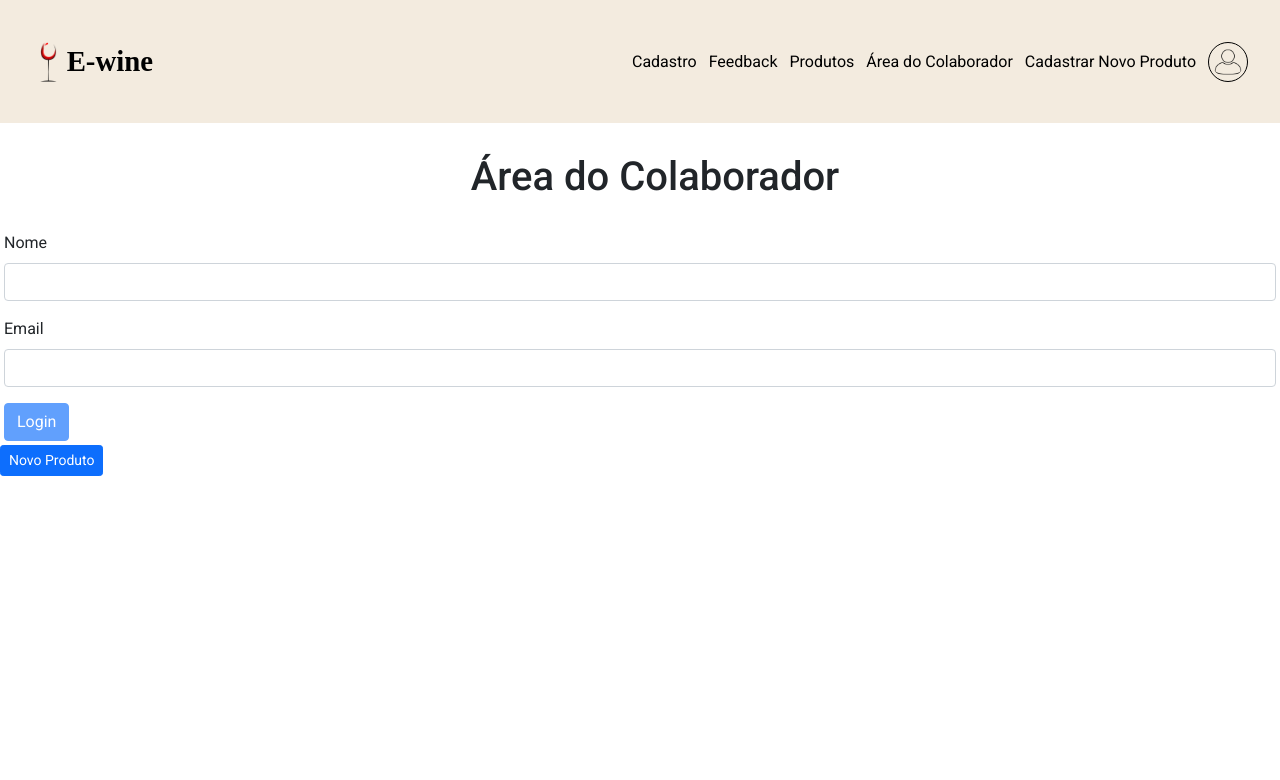
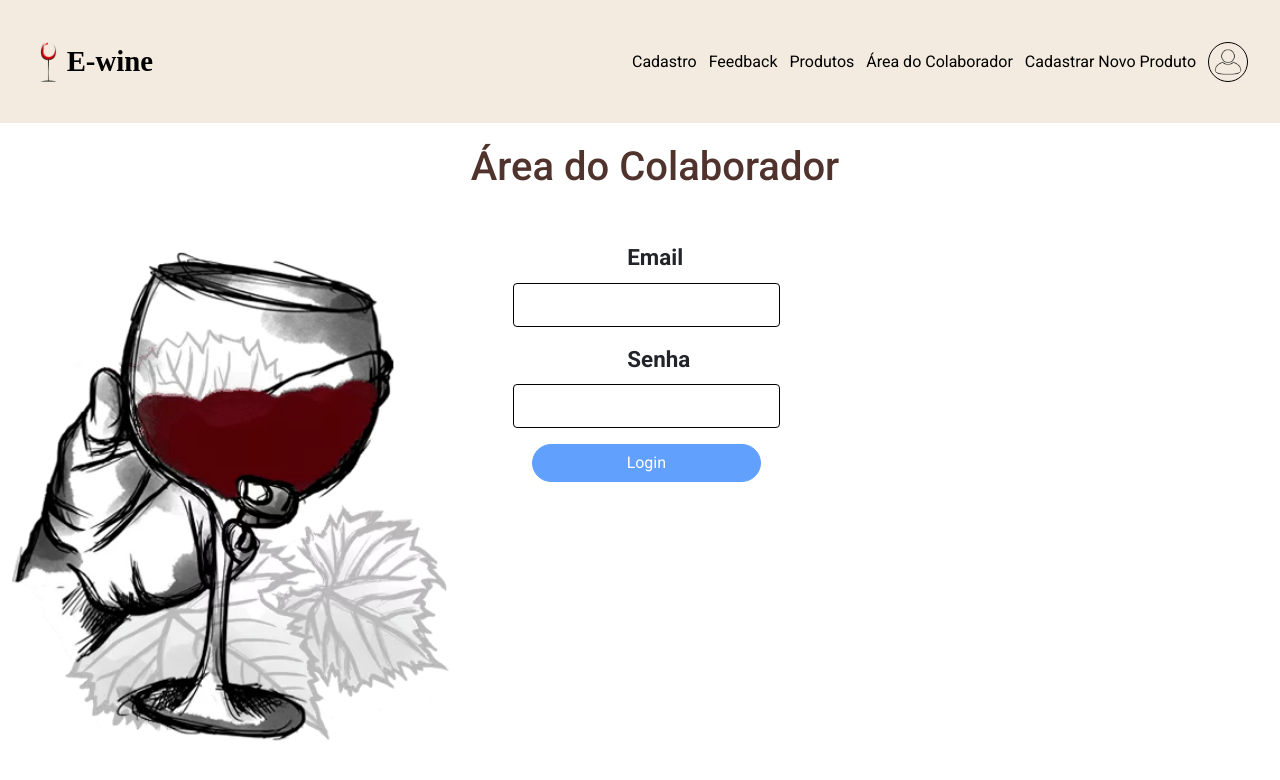
Before and after one commit to Luizgsmkw/e-wine, an Angular app: page /colaborador in a window 1280 px wide. Shown: the top 780 px of the page. Built offline with nearby package versions, Linux system fonts and the light colour scheme; a web font is replaced by a local one.

Commit message:
Alteração Cadu

```diff
--- a/src/app/components/colaborador/colaborador.component.css
+++ b/src/app/components/colaborador/colaborador.component.css
@@ -1,6 +1,52 @@
+.backgroundimagem{
+  background-image: url(imagem.png);
+  background-repeat: no-repeat;
+  background-position: top left;
+  background-size: 45%;
+  margin-top: -100px;
+
+}
+
 .titulo{
-  margin-top: 30px;
+  margin-top: 120px;
   margin-left: 30px;
-  margin-bottom: 30px;
+  margin-bottom: 50px;
   text-align: center;
+  color:#51332e;
 }
+
+.form-control{
+  font-size: 20px;
+  width: 35%;
+  text-align: center;
+  border-color: black;
+}
+
+.mb-3{
+  align-items: center;
+  margin-left: 40%;
+}
+
+.form-label{
+  margin-left: 15%;
+  font-weight: bold;
+  font-size: 140%;
+}
+
+.btn-primary{
+  margin-left: 41.5%;
+  width: 18%;
+  border-radius: 25px;
+}
+
+.href-sm{
+  color: white;
+  font-size: 15px;
+  text-decoration: none;
+}
+
+body {
+  min-height: 100vh;
+  height: auto;
+  margin: 0;
+}
--- a/src/app/components/colaborador/colaborador.component.html
+++ b/src/app/components/colaborador/colaborador.component.html
@@ -1,27 +1,31 @@
+<body class="backgroundimagem">
 <h1 class="titulo"> Área do Colaborador</h1>
-<form [formGroup]="loginForm" (ngSubmit)="onSubmit()" class="m-1">
+<form [formGroup]="loginForm" (ngSubmit)="onSubmit()" class="m-1" id="m-1">
   <div class="mb-3">
-    <label for="nome" class="form-label">Nome</label>
-    <input formControlName="nome" id="nome" type="text" class="form-control" />
-    <small class="text-danger" *ngIf="nome?.touched && nome?.invalid">
-      <span *ngIf="nome?.hasError('required')">O nome é obrigatório!</span>
-      <span *ngIf="nome?.hasError('minlength')">O mínimo são 5 caracteres!!</span>
+    <label for="email" class="form-label">Email</label>
+    <input formControlName="email" id="email" type="text" class="form-control" />
+    <small class="text-danger" *ngIf="email?.touched && email?.invalid">
+      <span *ngIf="email?.hasError('required')">O email é obrigatório!</span>
+      <span *ngIf="email?.hasError('email')">Formato de email invalido!</span>
     </small>
     <!-- <p>{{nome?.errors | json}}</p> enxergar o erro em tempo real -->
   </div>
 
   <div class="mb-3">
-    <label for="Email" class="form-label">Email</label>
-    <input formControlName="email" id="email" type="text" class="form-control" />
-    <small class="text-danger" *ngIf="email?.touched && email?.invalid">
-      <span *ngIf="email?.hasError('required')">O email é obrigatório!</span>
-      <span *ngIf="email?.hasError('email')">Formato de email inválido!</span>
+    <label for="senha" class="form-label">Senha</label>
+    <input formControlName="senha" id="senha" type="password" class="form-control" />
+    <small class="text-danger" *ngIf="senha?.touched && senha?.invalid">
+      <span *ngIf="senha?.hasError('required')">A senha é obrigatória!</span>
 
     </small>
   </div>
   <button type="submit" class="btn btn-primary" [disabled]="loginForm.invalid">Login</button>
 </form>
-<a [routerLink]="'/novo-produto'" class="btn btn-primary btn-sm">Novo Produto</a>
+<button id="btn-sm" class="btn btn-primary btn-sm" hidden>
+  <a [routerLink]="'/novo-produto'" class="href-sm">Novo Produto</a>
+</button>
+
+</body>
 
 <!---
 Criar link para página de cadastrar novo produto!!!!!
--- a/src/app/components/colaborador/colaborador.component.ts
+++ b/src/app/components/colaborador/colaborador.component.ts
@@ -10,19 +10,22 @@ export class ColaboradorComponent implements OnInit {
   constructor(private fb: FormBuilder) { }
 
   loginForm= this.fb.group({
-  nome: ['', [Validators.required, Validators.minLength(5)]], //começa vazio, e cria validador
+  senha: ['', [Validators.required]], //começa vazio, e cria validador
   email: ['', [Validators.required, Validators.email]],
 });
 //utiliza o get para que não seja necessário utilizar lá na frente, no ngIg um linha grande p pegar ficou só: *ngIf="nome?.touched && nome?.invalid"
-  get nome(){
-    return this.loginForm.get('nome');
+  get senha(){
+    return this.loginForm.get('senha');
   }
   get email(){
     return this.loginForm.get('email');
   }
   onSubmit(){
     alert(`Seja bem-vindo! Colaborador Logado`);
+    (<HTMLInputElement> document.getElementById("m-1")).setAttribute("hidden", "true");
+    (<HTMLInputElement> document.getElementById("btn-sm")).removeAttribute("hidden");
   }
+
 
 
 
```
Also changed, not shown: src/app/components/colaborador/imagem.png (added), src/app/components/colaborador/imagem2.jpg (added).
